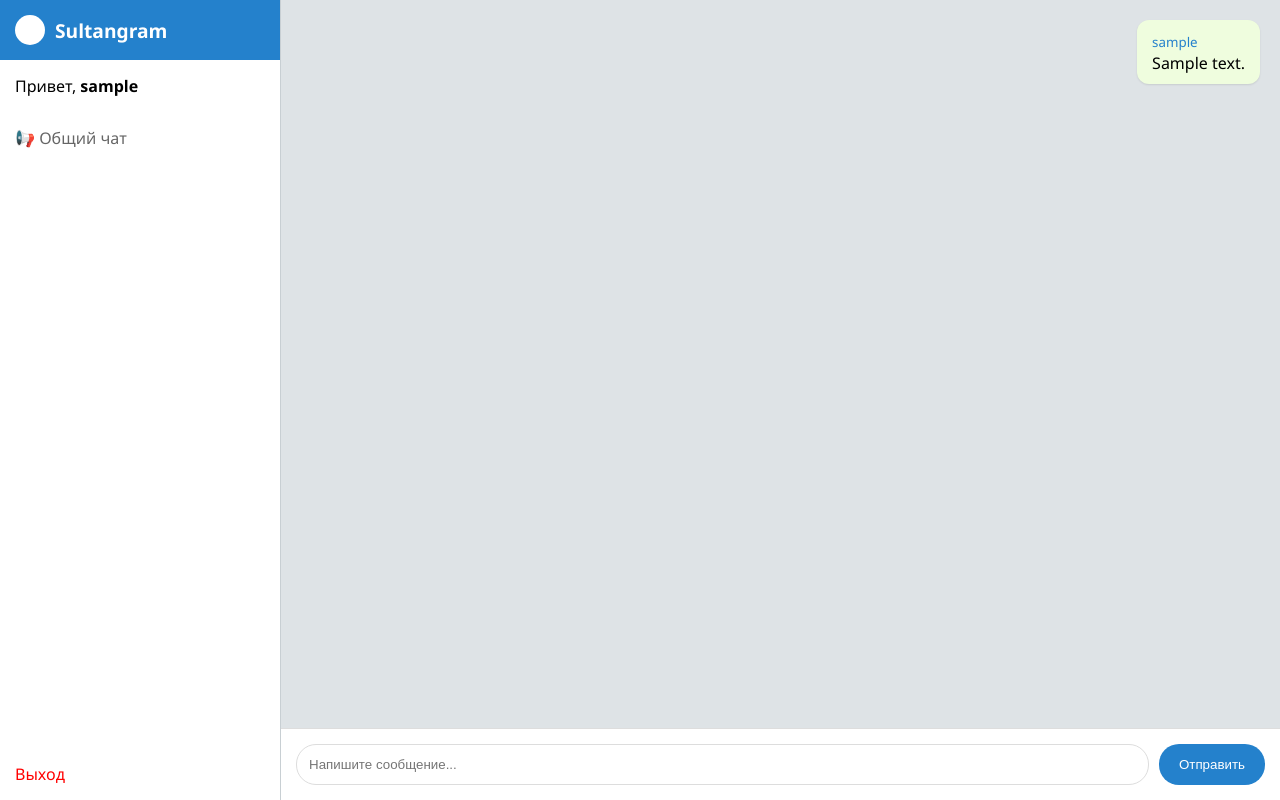
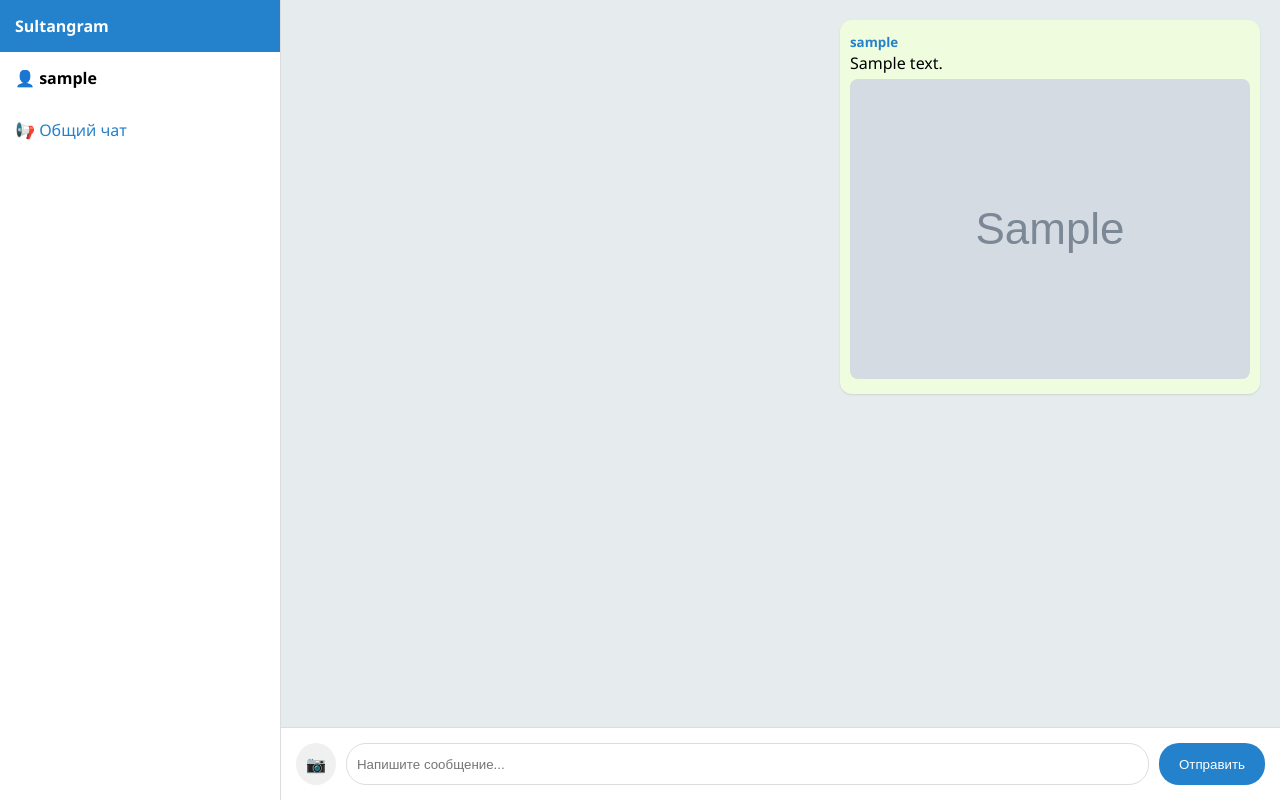
Before and after one commit to sultanabilbaev85-pixel/Sultangram, a Flask app: page / in a window 1280 px wide. Run offline with Flask 3, Linux system fonts and the light colour scheme; a user stored in the database is signed in; tables that the repository leaves empty hold one stand-in row (values such as "Sample post"); grey boxes marked "Sample" are stand-in pictures.

Commit message:
Update index.html

```diff
--- a/templates/index.html
+++ b/templates/index.html
@@ -4,39 +4,44 @@
     <title>Sultangram</title>
     <meta name="viewport" content="width=device-width, initial-scale=1">
     <style>
-        body { margin: 0; font-family: 'Segoe UI', sans-serif; display: flex; height: 100vh; background: #dee3e6; }
-        .sidebar { width: 280px; background: #ffffff; border-right: 1px solid #c8cfd3; display: flex; flex-direction: column; }
-        .sidebar-header { padding: 15px; background: #2481cc; color: white; font-weight: bold; font-size: 1.2em; display: flex; align-items: center; gap: 10px; }
+        body { margin: 0; font-family: 'Segoe UI', sans-serif; display: flex; height: 100vh; background: #e6ebee; }
+        .sidebar { width: 280px; background: white; border-right: 1px solid #ddd; display: flex; flex-direction: column; }
+        .sidebar-header { padding: 15px; background: #2481cc; color: white; font-weight: bold; }
         .chat-area { flex: 1; display: flex; flex-direction: column; }
         .messages { flex: 1; padding: 20px; overflow-y: auto; display: flex; flex-direction: column; gap: 10px; }
-        .msg { background: white; padding: 10px 15px; border-radius: 12px; max-width: 70%; box-shadow: 0 1px 2px rgba(0,0,0,0.1); }
+        .msg { background: white; padding: 10px; border-radius: 12px; max-width: 70%; box-shadow: 0 1px 2px rgba(0,0,0,0.1); }
         .my-msg { align-self: flex-end; background: #effdde; }
-        .input-bar { padding: 15px; background: white; border-top: 1px solid #ddd; display: flex; gap: 10px; }
-        input { flex: 1; padding: 12px; border: 1px solid #ddd; border-radius: 20px; outline: none; }
+        .msg img { max-width: 100%; border-radius: 8px; margin-top: 5px; }
+        .input-bar { padding: 15px; background: white; display: flex; gap: 10px; border-top: 1px solid #ddd; }
+        input[type="text"] { flex: 1; padding: 10px; border: 1px solid #ddd; border-radius: 20px; outline: none; }
+        .file-label { cursor: pointer; background: #f0f0f0; padding: 10px; border-radius: 50%; }
         button { background: #2481cc; color: white; border: none; padding: 10px 20px; border-radius: 20px; cursor: pointer; }
     </style>
 </head>
 <body>
     <div class="sidebar">
-        <div class="sidebar-header">
-            <div style="width:30px; height:30px; background:white; border-radius:50%;"></div>
-            Sultangram
-        </div>
-        <div style="padding: 15px;">Привет, <b>{{ user.username }}</b></div>
-        <div style="flex:1; padding: 15px; color: #666;">📢 Общий чат</div>
-        <a href="/login" style="padding: 15px; color: red; text-decoration: none;">Выход</a>
+        <div class="sidebar-header">Sultangram</div>
+        <div style="padding: 15px;">👤 <b>{{ user.username }}</b></div>
+        <div style="padding: 15px; color: #2481cc;">📢 Общий чат</div>
     </div>
     <div class="chat-area">
         <div class="messages">
             {% for msg in messages %}
             <div class="msg {% if msg.username == user.username %}my-msg{% endif %}">
-                <small style="color: #2481cc;">{{ msg.username }}</small><br>
-                {{ msg.content }}
+                <small style="color: #2481cc; font-weight: bold;">{{ msg.username }}</small><br>
+                {% if msg.content %}{{ msg.content }}{% endif %}
+                {% if msg.image_path %}
+                <br><img src="{{ url_for('static', filename='uploads/' + msg.image_path) }}">
+                {% endif %}
             </div>
             {% endfor %}
         </div>
-        <form class="input-bar" action="/send" method="POST">
-            <input type="text" name="text" placeholder="Напишите сообщение..." required>
+        <!-- Важно: enctype="multipart/form-data" позволяет отправлять файлы -->
+        <form class="input-bar" action="/send" method="POST" enctype="multipart/form-data">
+            <label class="file-label">
+                📷 <input type="file" name="photo" style="display:none;" accept="image/*">
+            </label>
+            <input type="text" name="text" placeholder="Напишите сообщение...">
             <button type="submit">Отправить</button>
         </form>
     </div>
```
